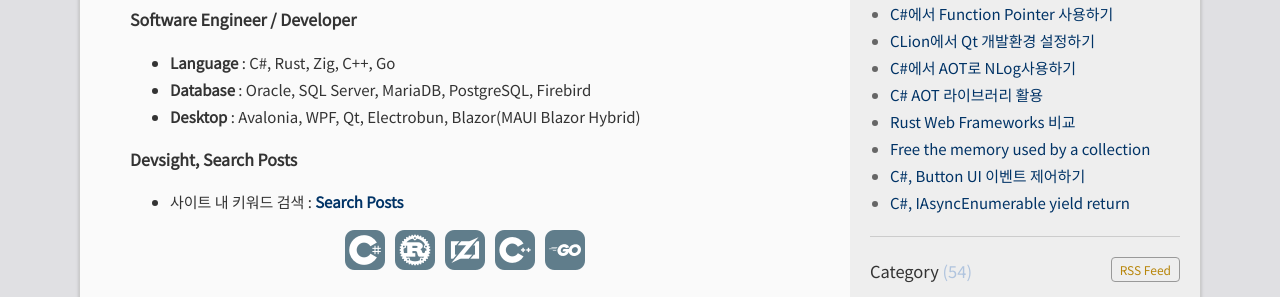
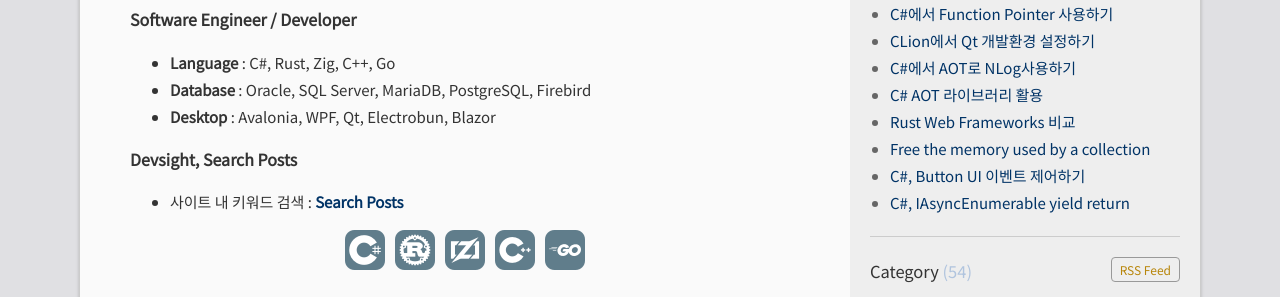
Before and after one commit to DebugJO/rustlang, a Jekyll site: the page built from about.md, in a window 1280 px wide. Shown: the part 498-795 px from the top of the page. Built offline with Jekyll 4.4.1, drawn with Linux system fonts in a browser that asks for light colours.

Commit message:
Update about.md

```diff
--- a/about.md
+++ b/about.md
@@ -17,7 +17,7 @@ Thank you for visiting our website. Please do not hesitate to contact me with an
 ###### Software Engineer / Developer
 * **Language** : C#, Rust, Zig, C++, Go
 * **Database** : Oracle, SQL Server, MariaDB, PostgreSQL, Firebird
-* **Desktop**  : Avalonia, WPF, Qt, Electrobun, Blazor(MAUI Blazor Hybrid)
+* **Desktop**  : Avalonia, WPF, Qt, Electrobun, Blazor
 
 ###### Devsight, Search Posts
 * 사이트 내 키워드 검색 : [**Search Posts**](https://devsight.kr/search/)
```
